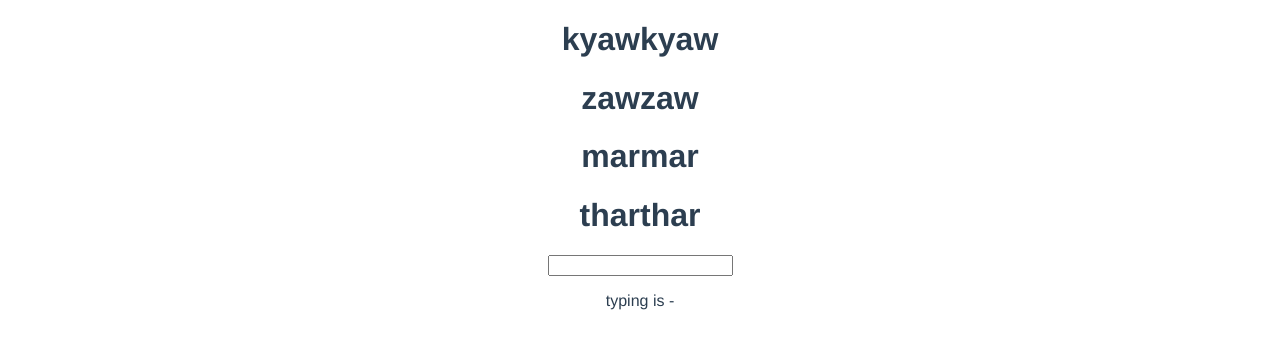
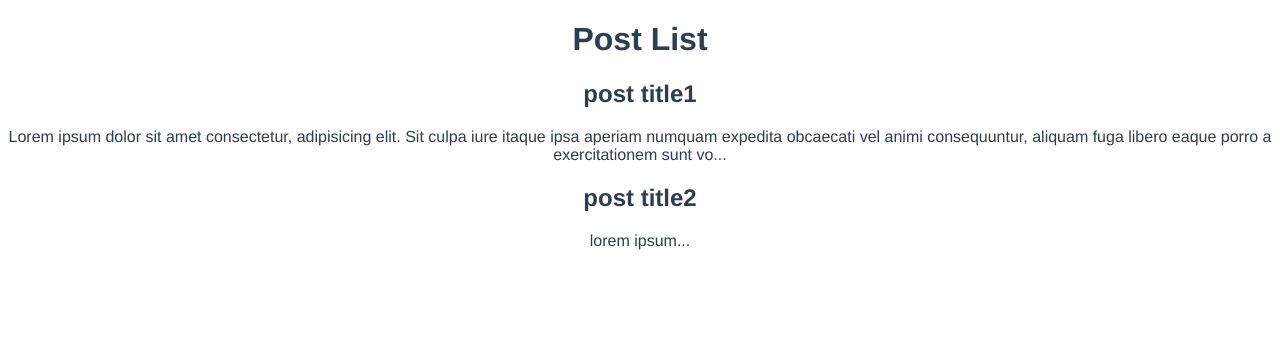
Before and after one commit to WaiYanHeinWillian/Composition-API, a Vue app: page / in a window 1280 px wide. Shown: the top 348 px of the page. Built offline with nearby package versions, Linux system fonts and the light colour scheme.

Commit message:
Using Props in the setup function

```diff
--- /dev/null
+++ b/src/components/PostList.vue
@@ -0,0 +1,22 @@
+<template>
+  <h1>Post List</h1>
+  <div v-for="post in posts" v-bind:key="post.id">
+    <SinglePost v-bind:post="post"></SinglePost>
+  </div>
+</template>
+
+<script>
+import SinglePost from './SinglePost'
+export default {
+  components: { SinglePost },
+    props:['posts'],
+
+    setup(props){
+        // console.log(props.posts[0].title)
+    }
+}
+</script>
+
+<style>
+
+</style>
--- /dev/null
+++ b/src/components/SinglePost.vue
@@ -0,0 +1,21 @@
+<template>
+    <h2>{{post.title}}</h2>
+    <p>{{cutPostBody}}</p>
+</template>
+
+<script>
+import { computed } from 'vue'
+export default {
+    props:["post"],
+    setup(props){
+        let cutPostBody=computed(()=>{
+            return props.post.body.substring(0,200)+"...";
+        });
+        return {cutPostBody}
+    }
+}
+</script>
+
+<style>
+
+</style>
--- a/src/views/HomeView.vue
+++ b/src/views/HomeView.vue
@@ -1,31 +1,25 @@
 <template>
   <div class="home">
-    <div v-for="name in filteredname" :key="name">
-      <h1>{{name}}</h1>
-    </div>
-    <input type="text" v-model="search">
-    <p>typing is - {{search}}</p>
+    <PostList :posts="posts"></PostList>
+
   </div>
 </template>
 
 <script>
-import { computed,ref } from 'vue'
+import { ref } from 'vue';
 
 
 
+
+import PostList from '../components/PostList'
 export default {
+  components: { PostList },
   setup(){
-
-    let names=ref(["kyawkyaw","zawzaw","marmar","tharthar"]);
-    let search=ref("");
-
-    let filteredname=computed(()=>{
-      return names.value.filter(lopname=>{
-        return lopname.includes(search.value)
-      })
-    })
-
-    return {names,search,filteredname}
+    let posts=ref([
+      {title:"post title1",body:"Lorem ipsum dolor sit amet consectetur, adipisicing elit. Sit culpa iure itaque ipsa aperiam numquam expedita obcaecati vel animi consequuntur, aliquam fuga libero eaque porro a exercitationem sunt voluptas ea! Dolor quo dolorem necessitatibus laborum, voluptate mollitia vero provident nobis corporis. Optio blanditiis fugiat suscipit necessitatibus soluta. Neque, distinctio. Sequi corrupti quam consectetur. Illo unde, doloribus laborum obcaecati aliquam molestiae laboriosam necessitatibus error autem aspernatur dolore similique minima in voluptate qui enim nesciunt sed repellat ex assumenda ad, deleniti quaerat? Dicta, quasi voluptate illo soluta delectus porro magnam aperiam non tempora ratione repellat nisi, explicabo incidunt temporibus tempore harum deserunt.",id:1},
+      {title:"post title2",body:"lorem ipsum",id:2},
+    ]);
+    return {posts};
   }
 }
 </script>
```
